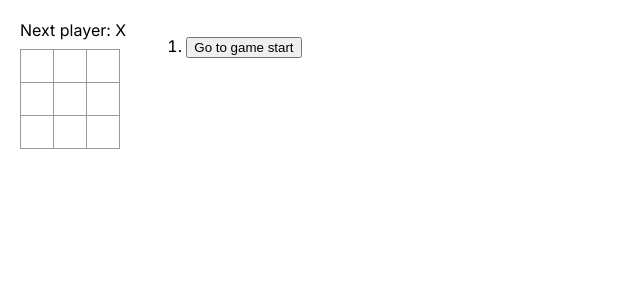
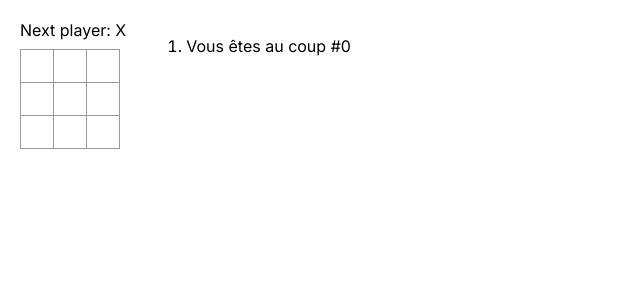
Before and after one commit to Robinho0413/first-react-project, a Next.js app: page / in a window 1280 px wide. Shown: the top 300 px of the page, without its empty margins (0-640 px from the left). Built offline with nearby package versions, Linux system fonts and the light colour scheme.

Commit message:
Add Msg Current Move

```diff
--- a/app/tictactoe/square.js
+++ b/app/tictactoe/square.js
@@ -70,16 +70,23 @@ export default function Game() {
         setCurrentMove(nextMove);
     }
 
-    const moves = history.map((squares, move) => {
+    const moves = history.map((squares, moveIndex) => {
+        const isCurrentMove = moveIndex === currentMove;
         let description;
-        if (move > 0) {
-            description = 'Go to move #' + move;
+        if (isCurrentMove) {
+            description = 'Vous êtes au coup #' + moveIndex;
+        } else if (moveIndex > 0) {
+            description = 'Aller au coup #' + moveIndex;
         } else {
-            description = 'Go to game start';
+            description = 'Aller au début de la partie';
         }
         return (
-            <li  key={move}>
-                <button onClick={() => jumpTo(move)}>{description}</button>
+            <li key={moveIndex}>
+                {isCurrentMove ? (
+                    <span>{description}</span>
+                ) : (
+                    <button onClick={() => jumpTo(moveIndex)}>{description}</button>
+                )}
             </li>
         );
     });
```
